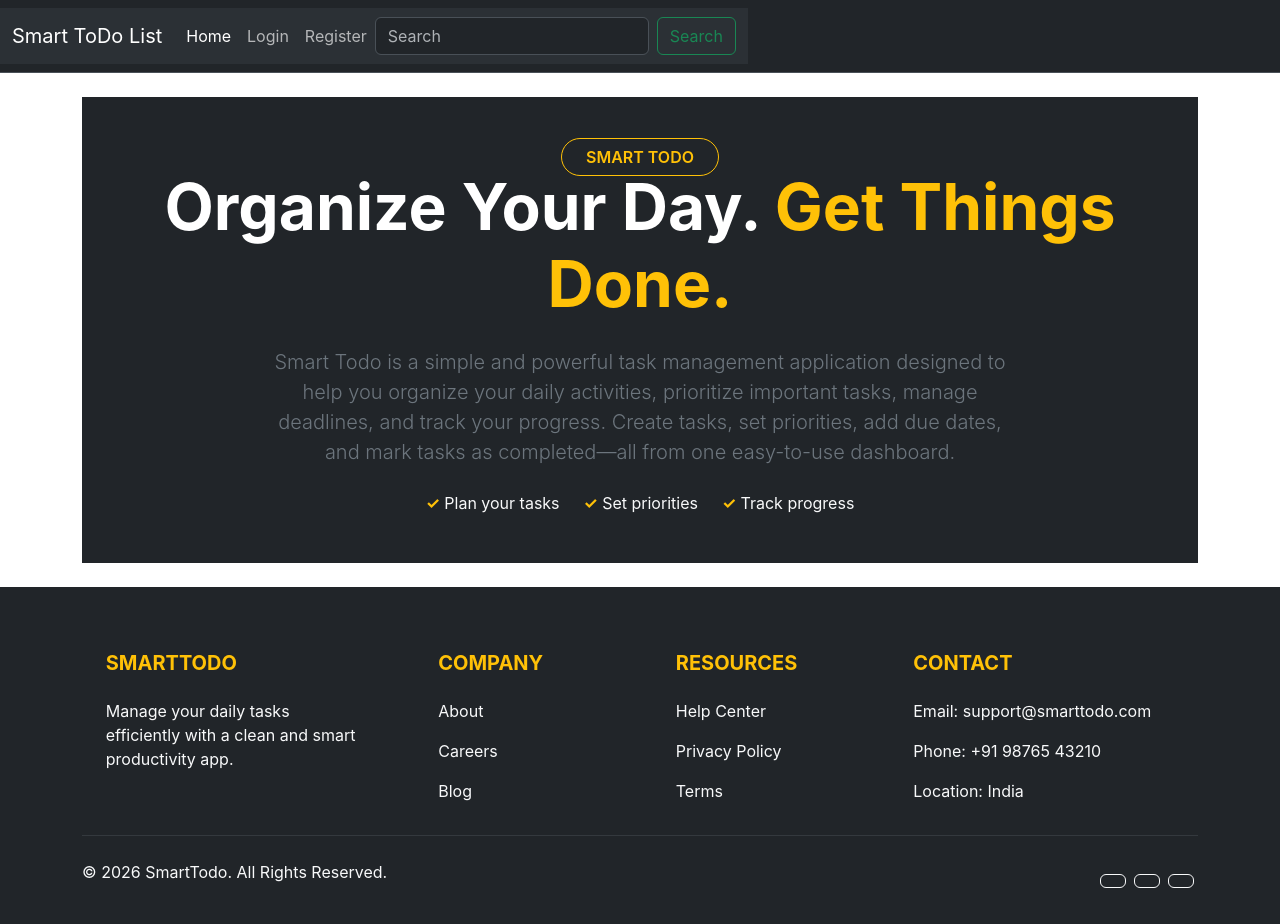
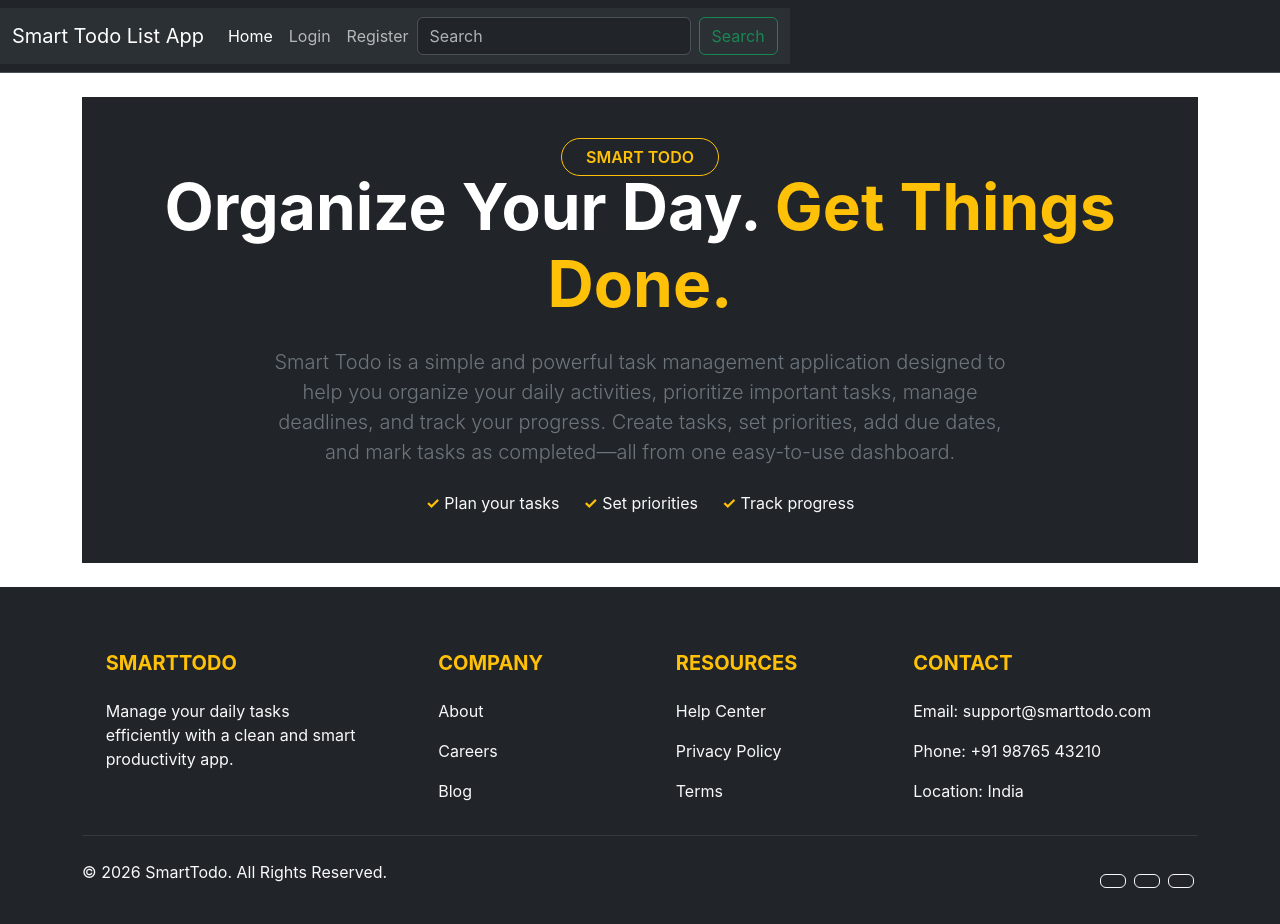
Before and after one commit to gayatrikabra/fastApi-SmartTodo, a React (Create React App) app in the folder Frontend/my_app/: page / in a window 1280 px wide. Built offline with nearby package versions, Linux system fonts and the light colour scheme.

Commit message:
Fix Railway frontend host and port

```diff
--- a/Frontend/my_app/src/components/Dashboard/Show.jsx
+++ b/Frontend/my_app/src/components/Dashboard/Show.jsx
@@ -68,10 +68,11 @@ function Show() {
               </div>
 
               <div className="mb-2">
-                <span className="text-muted">Task ID:</span>
+                <span className="text-muted">Task ID:
                 <div>
                   <strong>{task.id}</strong>
                 </div>
+                </span>
               </div>
 
               <div className="card-body">
--- a/Frontend/my_app/src/components/Header.jsx
+++ b/Frontend/my_app/src/components/Header.jsx
@@ -7,7 +7,7 @@ function Header() {
       <nav className="navbar bg-dark border-bottom border-body" data-bs-theme="dark">
         <nav className="navbar navbar-expand-lg bg-body-tertiary">
           <div className="container-fluid">
-            <Link className="navbar-brand" href="#">Smart ToDo List</Link>
+            <Link className="navbar-brand" href="#">Smart Todo List App</Link>
 
             <button className="navbar-toggler" type="button" data-bs-toggle="collapse" data-bs-target="#navbarSupportedContent" aria-controls="navbarSupportedContent" aria-expanded="false" aria-label="Toggle navigation">
               <span className="navbar-toggler-icon"></span>
```
